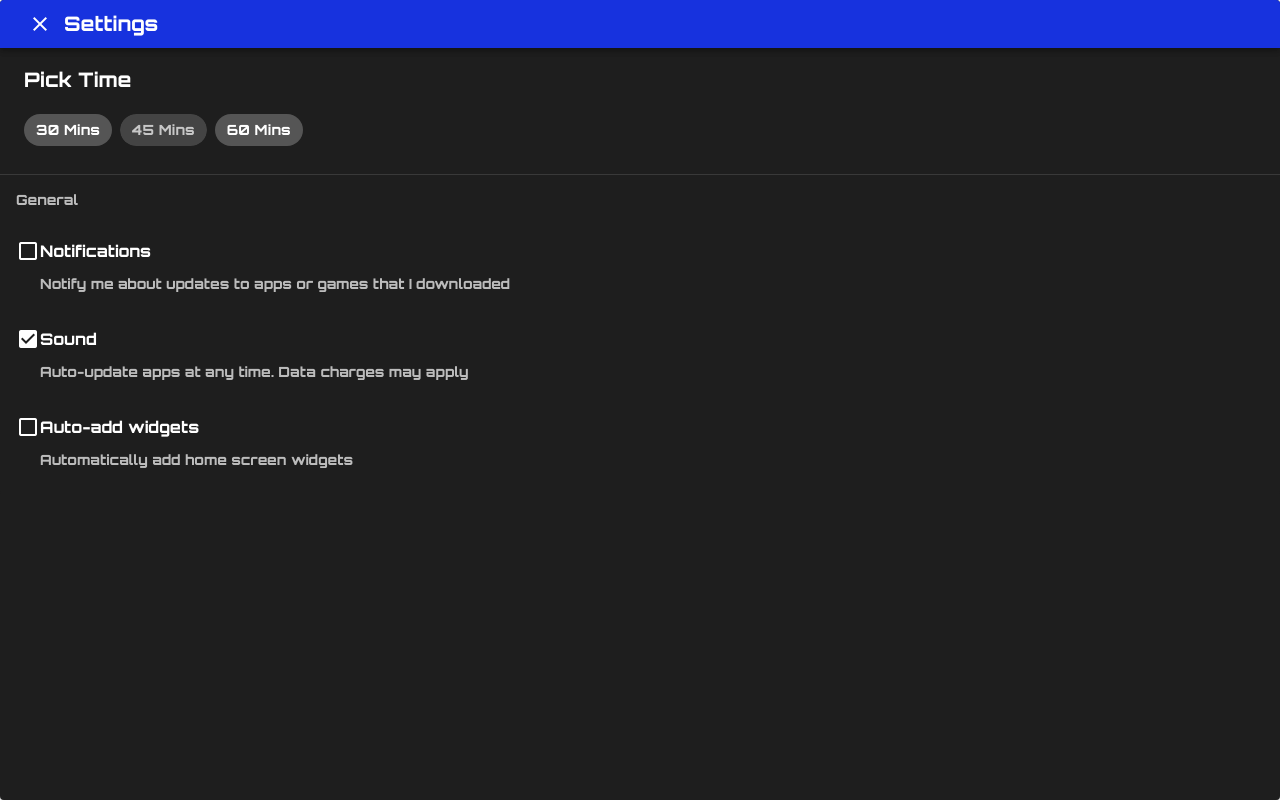
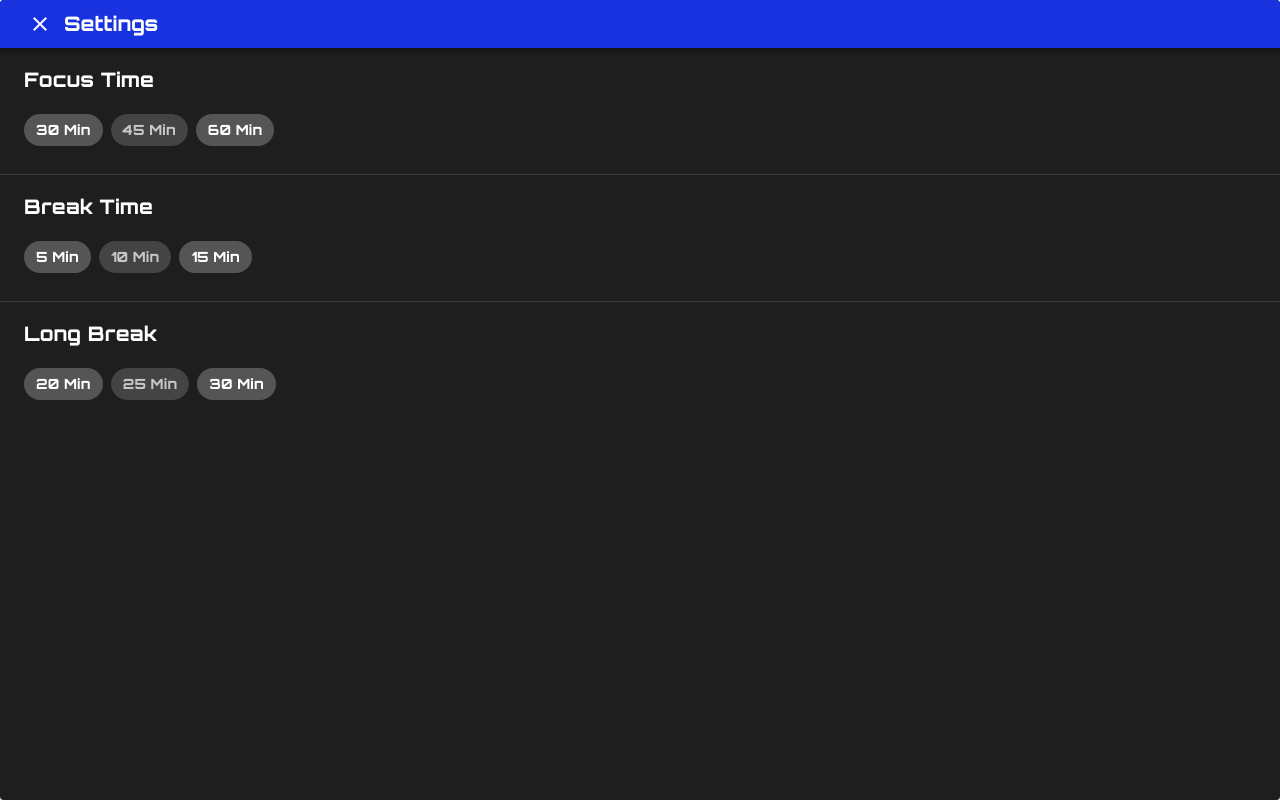
Before and after one commit to PilarCha/Vue-Pomodoro, a Vue app: page / in a window 1280 px wide. Both pictures are taken after a click on the button 521 px from the left and 263 px from the top of the page. Built offline with nearby package versions, Linux system fonts and the light colour scheme.

Commit message:
set up settings panel yay

```diff
--- a/src/components/PickTime.vue
+++ b/src/components/PickTime.vue
@@ -37,55 +37,56 @@
           </v-btn>
           <v-toolbar-title>Settings</v-toolbar-title>
         </v-toolbar>
-        <v-card-title>Pick Time</v-card-title>
+        <v-card-title>Focus Time</v-card-title>
         <v-card-text>
           <v-chip-group
-            v-model="selection"
+            v-model="focusSelection"
             active-class="deep-purple accent-4 white--text"
             column
           >
-            <v-chip>30 Mins</v-chip>
+            <v-chip>30 Min</v-chip>
 
-            <v-chip>45 Mins</v-chip>
+            <v-chip>45 Min</v-chip>
 
-            <v-chip>60 Mins</v-chip>
+            <v-chip>60 Min</v-chip>
 
           </v-chip-group>
         </v-card-text>
         <v-divider></v-divider>
-        <v-list
-          three-line
-          subheader
-        >
-          <v-subheader>General</v-subheader>
-          <v-list-item>
-            <v-list-item-action>
-              <v-checkbox v-model="notifications"></v-checkbox>
-            </v-list-item-action>
-            <v-list-item-content>
-              <v-list-item-title>Notifications</v-list-item-title>
-              <v-list-item-subtitle>Notify me about updates to apps or games that I downloaded</v-list-item-subtitle>
-            </v-list-item-content>
-          </v-list-item>
-          <v-list-item>
-            <v-list-item-action>
-              <v-checkbox v-model="sound"></v-checkbox>
-            </v-list-item-action>
-            <v-list-item-content>
-              <v-list-item-title>Sound</v-list-item-title>
-              <v-list-item-subtitle>Auto-update apps at any time. Data charges may apply</v-list-item-subtitle>
-            </v-list-item-content>
-          </v-list-item>
-          <v-list-item>
-            <v-list-item-action>
-              <v-checkbox v-model="widgets"></v-checkbox>
-            </v-list-item-action>
-            <v-list-item-content>
-              <v-list-item-title>Auto-add widgets</v-list-item-title>
-              <v-list-item-subtitle>Automatically add home screen widgets</v-list-item-subtitle>
-            </v-list-item-content>
-          </v-list-item>
-        </v-list>
+
+        <v-card-title>Break Time</v-card-title>
+        <v-card-text>
+          <v-chip-group
+            v-model="breakSelection"
+            active-class="deep-purple accent-4 white--text"
+            column
+          >
+            <v-chip>5 Min</v-chip>
+
+            <v-chip>10 Min</v-chip>
+
+            <v-chip>15 Min</v-chip>
+
+          </v-chip-group>
+        </v-card-text>
+        <v-divider></v-divider>
+
+        <v-card-title>Long Break</v-card-title>
+        <v-card-text>
+          <v-chip-group
+            v-model="longSelection"
+            active-class="deep-purple accent-4 white--text"
+            column
+          >
+            <v-chip>20 Min</v-chip>
+
+            <v-chip>25 Min</v-chip>
+
+            <v-chip>30 Min</v-chip>
+
+          </v-chip-group>
+        </v-card-text>
+
       </v-card>
     </v-dialog>
   </v-row>
@@ -94,7 +95,9 @@
   export default {
     data () {
       return {
-        selection:1,
+        breakSelection:1,
+        focusSelection:1,
+        longSelection:1,
         dialog: false,
         notifications: false,
         sound: true,
```
